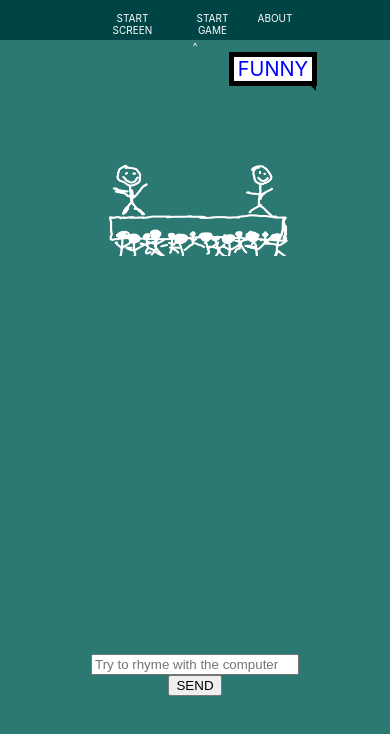
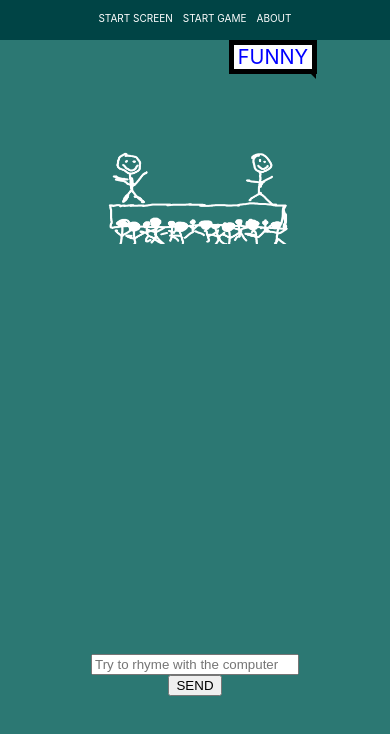
Before and after one commit to raimop/RhymeMind, a React (Create React App) app: page /game in a window 390 px wide. Shown: the top 734 px of the page. Built offline with nearby package versions, Linux system fonts and the light colour scheme.

Commit message:
Responsive header CSS

```diff
--- a/src/components/Header.css
+++ b/src/components/Header.css
@@ -57,3 +57,21 @@
         transform: rotate(0deg);
     }
 }
+
+@media only screen and (max-width: 800px) {
+    .header:not(:hover){
+        height: 40px;
+    }
+
+    .header :nth-child(1) {
+        opacity: 1;
+    }
+
+    .header--start {
+        margin: 0 10px 0 10px;
+    }
+
+    .arrow {
+        display: none;
+    }
+}
```
